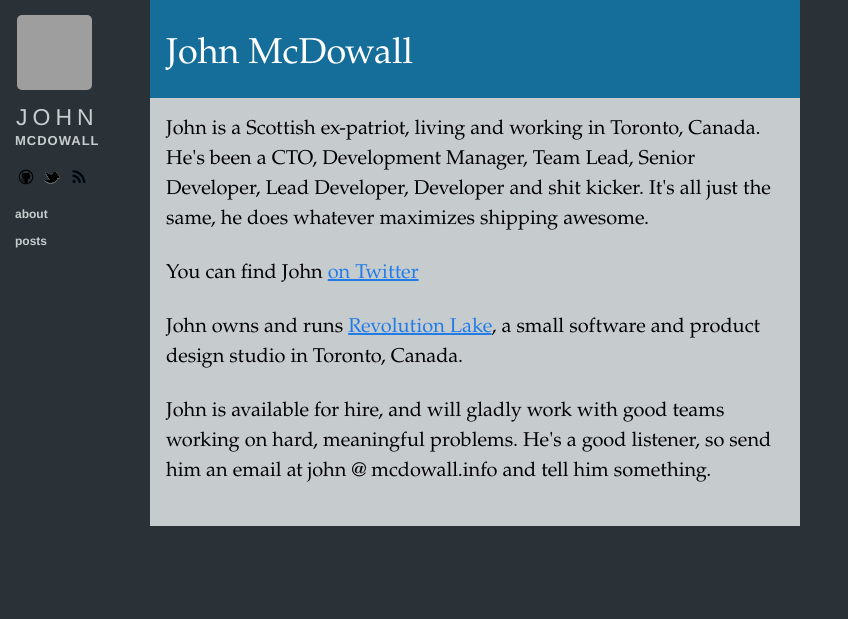
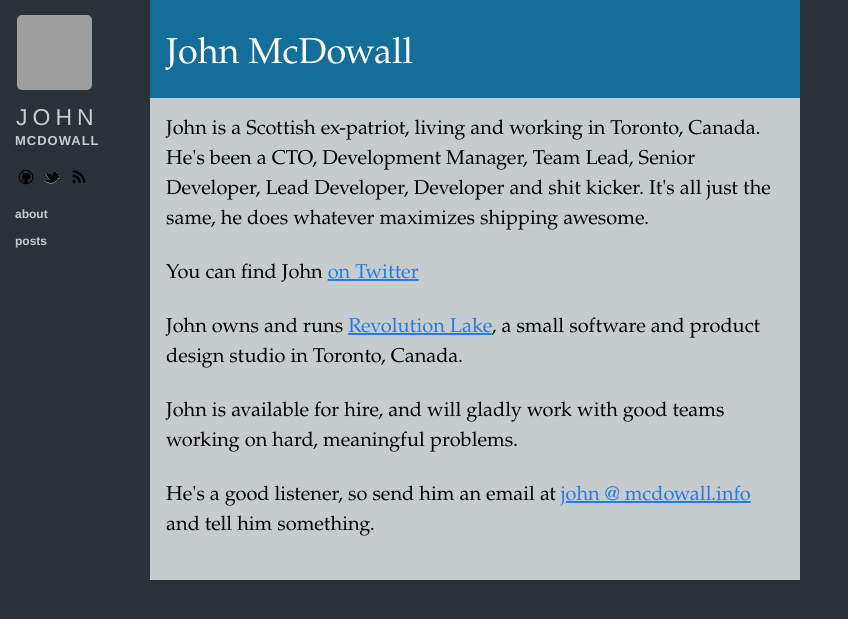
Before and after one commit to johnmcdowall/johnmcdowall.github.com, a Jekyll site: the page built from about.html, in a window 1280 px wide, cut to the strip 0-619 px from the top of the page. Shown: the whole strip, without its empty margins (0-848 px from the left). Built offline with Jekyll 4.4.1, drawn with Linux system fonts in a browser that asks for light colours; nearby versions of some CDN libraries; Markdown is read by kramdown in place of the engine named in the settings; comment, search, counter and statistics services are not loaded; grey boxes are pictures that could not be loaded.

```diff
--- a/_posts/2013-01-11-this-is-david-heinemeier-hansson.markdown
+++ b/_posts/2013-01-11-this-is-david-heinemeier-hansson.markdown
@@ -12,7 +12,7 @@ David Heinemeier Hansson is a hell of a guy. He's responsible for one of the bes
 
 But what evidence is there that he's inside his Isolator? What follows is not an attack, but an attempt at a broad analysis of the character of his recent writings.
 
-His recent post on what he thinks is ['Dependecy Injects'](http://david.heinemeierhansson.com/2012/dependency-injection-is-not-a-virtue.html) has been [rightly](http://codeulate.com/2013/01/a-criticism-of-dhhs-post-on-dependency-injection/) [prosecuted](http://chrismdp.com/2013/01/dependency-injection-not-ioc/) as an ill informed and at worse deliberately disingenuous piece of self oriented propaganda.
+His recent post on what he thinks is ['Dependency Injection'](http://david.heinemeierhansson.com/2012/dependency-injection-is-not-a-virtue.html) has been [rightly](http://codeulate.com/2013/01/a-criticism-of-dhhs-post-on-dependency-injection/) [prosecuted](http://chrismdp.com/2013/01/dependency-injection-not-ioc/) as an ill informed and at worse deliberately disingenuous piece of self oriented propaganda.
 
 Nat Pryce, who [wrote the original paper](http://jmock.org/oopsla2004.pdf), which spawned the 'only mock types you own' quote that DHH misappropriates, said:
 
--- a/about.html
+++ b/about.html
@@ -19,6 +19,6 @@ title: "About John McDowall"
 
     <p>John owns and runs <a href="http://revolutionlake.co">Revolution Lake</a>, a small software and product design studio in Toronto, Canada.</p>
 
-    <p>John is available for hire, and will gladly work with good teams working on hard, meaningful problems. He's a good listener, so send him an email at john @ mcdowall.info and tell him something.</p>
+    <p>John is available for hire, and will gladly work with good teams working on hard, meaningful problems. </p><p>He's a good listener, so send him an email at <a href="mailto:john@mcdowall.info">john @ mcdowall.info</a> and tell him something.</p>
 	</article>
 </section>
--- a/css/base.css
+++ b/css/base.css
@@ -7,6 +7,11 @@ body {
 
 a {
   color: #227ce8; }
+
+iframe {
+  width: 100%;
+  margin: 0px auto;
+}
 
 .sidebar {
   position: fixed;
```
Also changed, not shown: _posts/2013-01-14-cinematic-user-engagement.markdown (added, +54 -0 lines), 6 other files.
